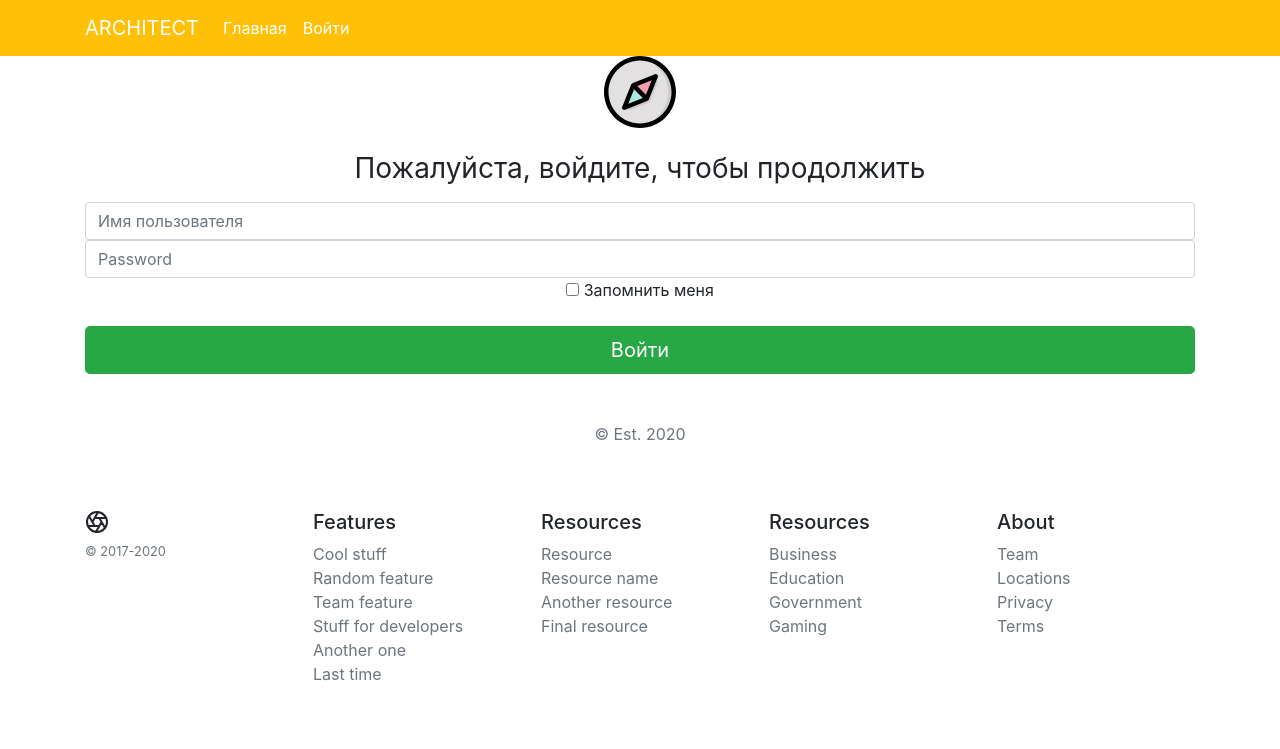
After one commit to GreatRaksinLearn/MyFlaskSite, a Flask app: page /sign_in in a window 1280 px wide. The commit adds this page. Shown: the top 749 px of the page. Run offline with Flask 2, Linux system fonts and the light colour scheme; some libraries are stand-ins or nearby versions.

Commit message:
Adding configuration file and Login form

```diff
--- a/app/__init__.py
+++ b/app/__init__.py
@@ -1,6 +1,7 @@
-from flask import Flask
-
+from flask import Flask, url_for
+from config import Config
 
 App = Flask(__name__)
+App.config.from_object(Config)
 
 from app import routes
--- /dev/null
+++ b/app/forms.py
@@ -0,0 +1,10 @@
+from flask_wtf import FlaskForm
+from wtforms import StringField, PasswordField, BooleanField, SubmitField
+from wtforms.validators import DataRequired
+
+
+class LoginForm(FlaskForm):
+    username = StringField('Ник:', validators=[DataRequired()])
+    password = PasswordField('Пароль', validators=[DataRequired()])
+    remember_me = BooleanField('Запомнить меня')
+    submit = SubmitField('Войти')
--- a/app/routes.py
+++ b/app/routes.py
@@ -1,7 +1,17 @@
 from app import App
-from flask import render_template
+from flask import render_template, flash, redirect, url_for
+from app.forms import LoginForm
 
 
 @App.route('/')
 def index():
     return render_template('index.html', title='Главная страница')
+
+
+@App.route('/sign_in', methods=['GET', 'POST'])
+def signIn():
+    form = LoginForm()
+    if form.validate_on_submit():
+        flash(f'Пользователь {form.username.data} вошел. Поле Запомнить меня: {form.remember_me.data}')
+        return redirect(url_for('index'))
+    return render_template('login.html', title='Вход', form=form)
--- a/app/templates/base.html
+++ b/app/templates/base.html
@@ -14,7 +14,7 @@
 <body>
 <nav class="navbar navbar-expand-lg navbar-dark bg-warning">
     <div class="container">
-        <a class="navbar-brand" href="/">ARCHITECT</a>
+        <a class="navbar-brand" href="{{ url_for('index') }}">ARCHITECT</a>
         <button class="navbar-toggler" type="button" data-toggle="collapse" data-target="#navbarSupportedContent"
                 aria-controls="navbarSupportedContent" aria-expanded="false" aria-label="Toggle navigation">
             <span class="navbar-toggler-icon"></span>
@@ -23,13 +23,29 @@
         <div class="collapse navbar-collapse" id="navbarSupportedContent">
             <ul class="navbar-nav mr-auto">
                 <li class="nav-item active">
-                    <a class="nav-link" href="/">Главная</a>
+                    <a class="nav-link" href="{{ url_for('index') }}">Главная</a>
+                </li>
+
+                <li class="nav-item active">
+                    <a class="nav-link" href="{{ url_for('signIn') }}">Войти</a>
                 </li>
             </ul>
 
         </div>
     </div>
 </nav>
+
+<div class="container">
+    {% with messages = get_flashed_messages() %}
+        {% if messages %}
+            <div class="alert alert-success" role="alert">
+            {% for message in messages %}
+                {{ message }}
+            {% endfor %}
+        {% endif %}
+    {% endwith %}
+    </div>
+</div>
 
 {% block content %}{% endblock %}
 
--- /dev/null
+++ b/app/templates/login.html
@@ -0,0 +1,35 @@
+{% extends "base.html" %}
+
+{% block content %}
+    <section class="text-center container">
+    <form class="form-signin" method="post" novalidate>
+
+        <img class="mb-4" src="{{ url_for('static', filename='img/compass.svg') }}" alt="" width="72" height="72">
+        <h1 class="h3 mb-3 font-weight-normal">Пожалуйста, войдите, чтобы продолжить</h1>
+
+        {{ form.username(class="form-control", placeholder="Имя пользователя") }}
+        {{ form.hidden_tag() }}
+        {% for error in form.username.errors %}
+        <div class="alert alert-danger" role="alert">
+            {{ error }}
+        </div>
+        {% endfor %}
+
+        {{ form.password(class="form-control", placeholder="Password") }}
+        {% for error in form.password.errors %}
+        <div class="alert alert-danger" role="alert">
+            {{ error }}
+        </div>
+        {% endfor %}
+
+        <div class="checkbox mb-3">
+            {{ form.remember_me() }} {{ form.remember_me.label }}
+        </div>
+
+        {{ form.submit(class="btn btn-lg btn-success btn-block") }}
+        <p class="mt-5 mb-3 text-muted">© Est. 2020</p>
+    </form>
+
+
+    </section>
+{% endblock %}
--- /dev/null
+++ b/config.py
@@ -0,0 +1,5 @@
+import os
+
+
+class Config:
+    SECRET_KEY = os.environ.get('SECRET_KEY') or '!mcG}Xaz6imQy<u'
```
Also changed, not shown: app/static/img/compass.svg (added).
